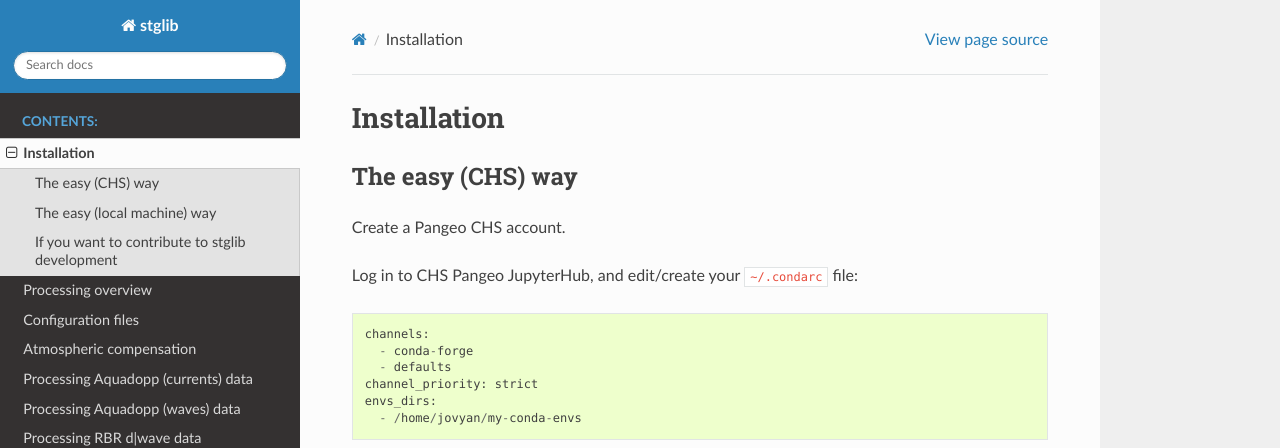
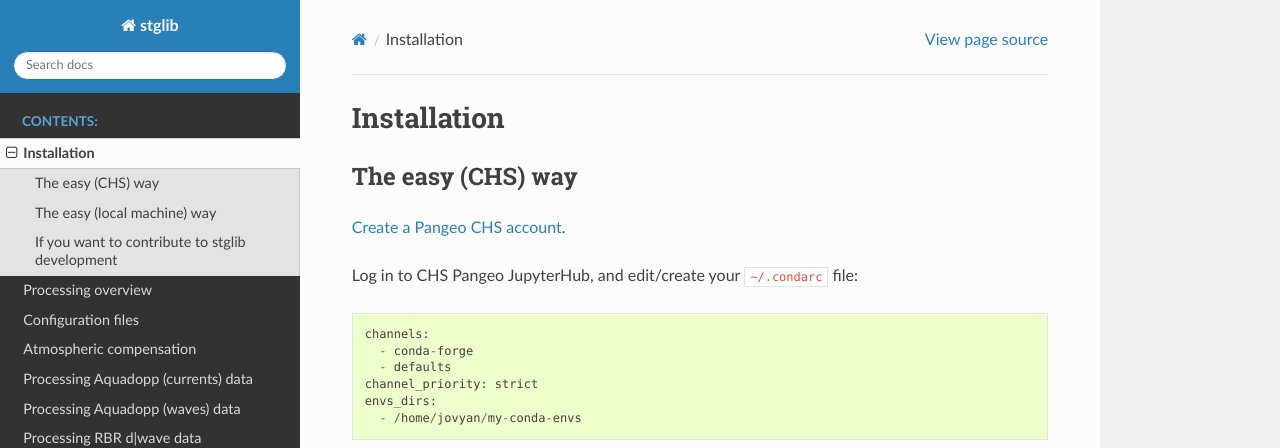
Before and after one commit to USGS-CMG/stglib, a Sphinx documentation site: the page built from doc/install.rst, in a window 1280 px wide and 900 px high. Shown: the top 448 px of the window. Built offline with Sphinx 7.4.7 and the Read the Docs theme 2.0.0, drawn with Linux system fonts in a browser that asks for light colours; part of the change alters nothing that is shown.

```diff
--- a/doc/install.rst
+++ b/doc/install.rst
@@ -4,7 +4,7 @@ Installation
 The easy (CHS) way
 ==================
 
-Create a Pangeo CHS account.
+`Create a Pangeo CHS account <https://taskmgr.chs.usgs.gov/servicedesk/customer/portal/10/create/251>`_.
 
 Log in to CHS Pangeo JupyterHub, and edit/create your ``~/.condarc`` file:
 
```
